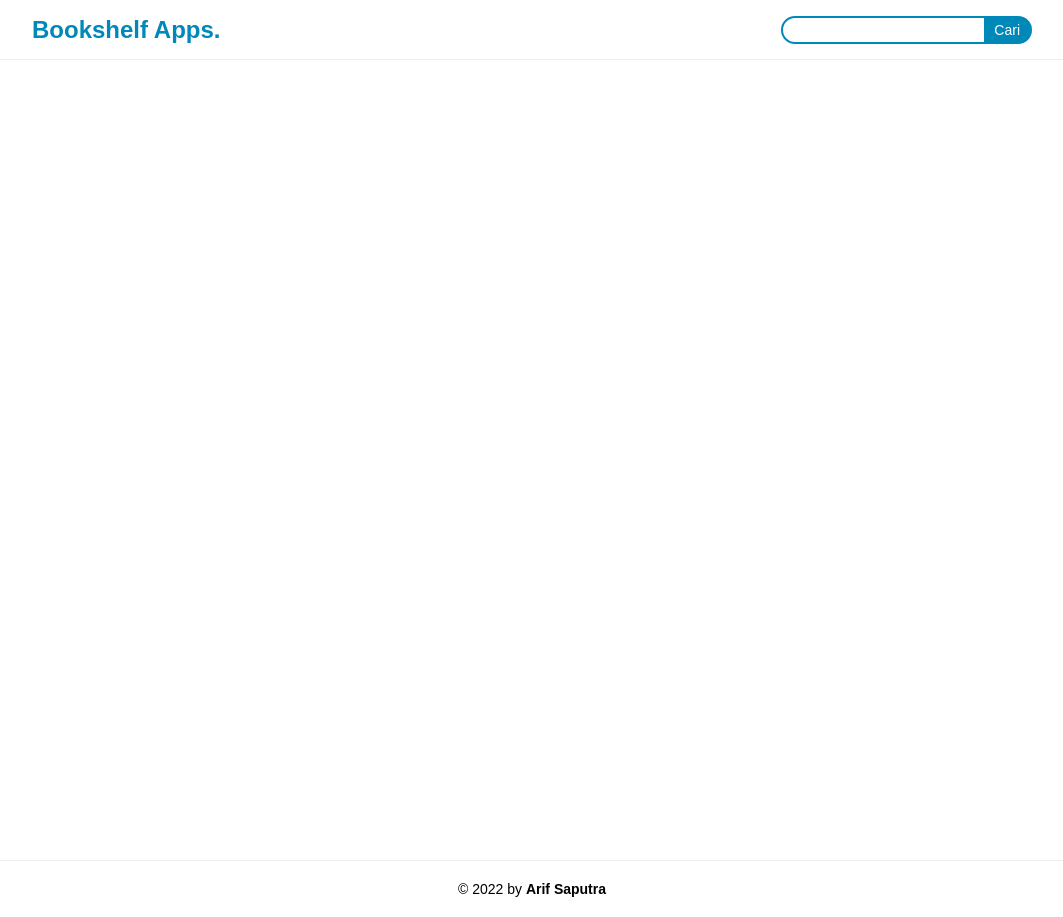
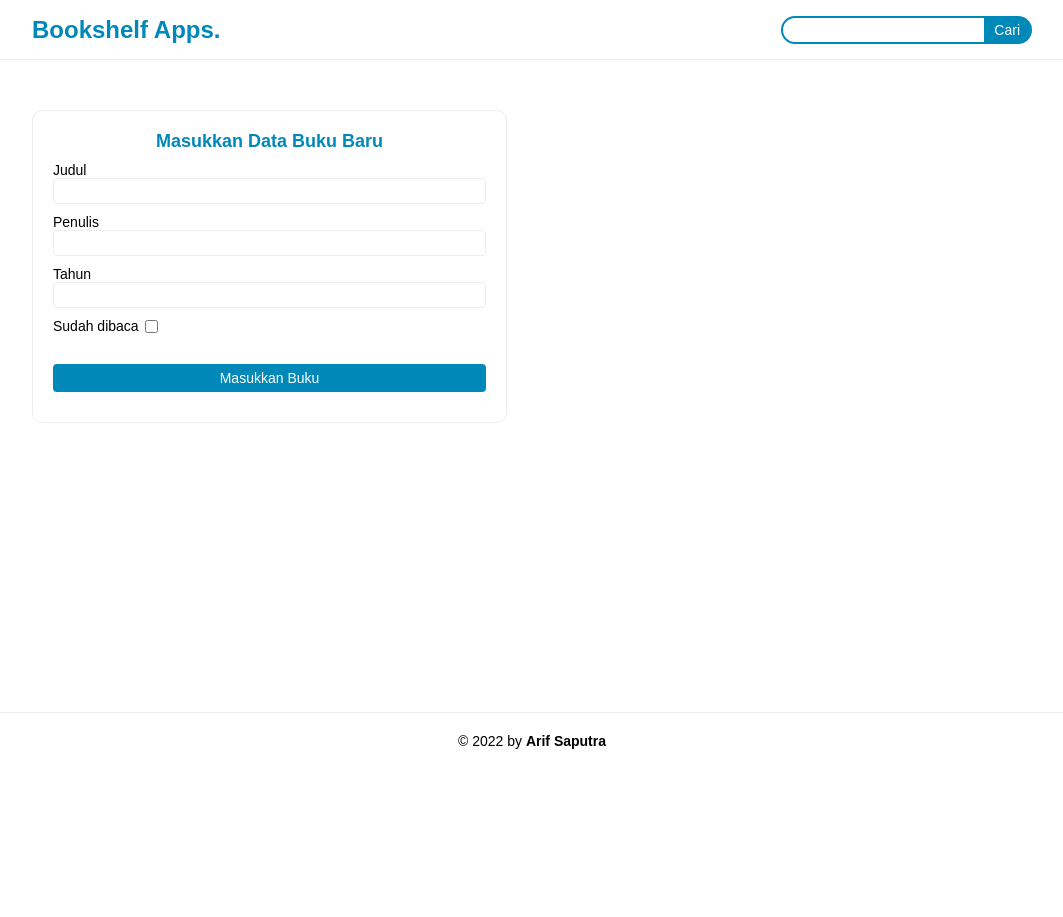
Before and after one commit to arifsptra/bookshelf-app, a plain HTML site: page index.html in a window 1280 px wide. Shown: the whole page, without its empty margins (108-1171 px from the left). After the commit the page ends 800 px from the top, so only its background shows below. Drawn offline with Linux system fonts and the light colour scheme.

Commit message:
create a book input display

```diff
--- a/index.html
+++ b/index.html
@@ -16,7 +16,35 @@
         <div class="search"><input type="text" id="search" /><button id="searchButton">Cari</button></div>
       </div>
     </header>
-    <main></main>
+    <main>
+      <div class="container">
+        <div class="inputForm">
+          <h2>Masukkan Data Buku Baru</h2>
+          <form id="bookData">
+            <div class="formElement">
+              <label for="judul">Judul</label><br />
+              <input type="text" id="judul" name="judul" required />
+            </div>
+            <div class="formElement">
+              <label for="penulis">Penulis</label><br />
+              <input type="text" id="penulis" name="penulis" required />
+            </div>
+            <div class="formElement">
+              <label for="tahun">Tahun</label><br />
+              <input type="number" id="tahun" name="tahun" required />
+            </div>
+            <div class="formElement check"><label for="cheklistBaca">Sudah dibaca</label><input type="checkbox" /></div>
+            <div class="formElement">
+              <button id="submit" type="submit">Masukkan Buku</button>
+            </div>
+          </form>
+        </div>
+        <div class="action">
+          <div class="unRead"></div>
+          <div class="alreadyRead"></div>
+        </div>
+      </div>
+    </main>
     <footer>
       <p>© 2022 by <strong>Arif Saputra</strong></p>
     </footer>
--- a/style.css
+++ b/style.css
@@ -5,6 +5,9 @@
 html {
   font-family: "Poppins", sans-serif;
   font-size: 10px;
+}
+body {
+  min-height: 100vh;
 }
 .container {
   max-width: 1000px;
@@ -44,7 +47,61 @@ h1 {
   border: none;
 }
 main {
-  min-height: 100vh;
+  min-height: 81.5vh;
+}
+.inputForm {
+  width: 475px;
+  border: 1px solid #eee;
+  padding: 20px;
+  margin-top: 50px;
+  border-radius: 10px;
+}
+h2 {
+  text-align: center;
+  margin-bottom: 10px;
+  color: #0088b9;
+  font-size: 1.8rem;
+}
+.formElement {
+  margin-bottom: 10px;
+  width: 100%;
+}
+.formElement label {
+  font-size: 1.4rem;
+}
+.formElement input {
+  font-size: 1.4rem;
+  padding: 4px 6px;
+  width: 100%;
+  border: 1px solid #eee;
+  border-radius: 4px;
+}
+.formElement input:focus {
+  outline: none;
+  border: 1px solid #ccc;
+}
+.formElement input[type="checkbox"] {
+  width: max-content;
+  margin-left: 6px;
+}
+.formElement.check {
+  display: flex;
+  align-items: center;
+}
+.formElement button {
+  font-size: 1.4rem;
+  padding: 6px;
+  width: 100%;
+  margin-top: 20px;
+  background: #0088b9;
+  color: #fff;
+  border: none;
+  border-radius: 4px;
+  cursor: pointer;
+  transition: 0.4s;
+}
+.formElement button:hover {
+  box-shadow: 0px 0px 0px 4px rgba(0, 136, 185, 0.5);
 }
 footer {
   font-size: 1.4rem;
```
